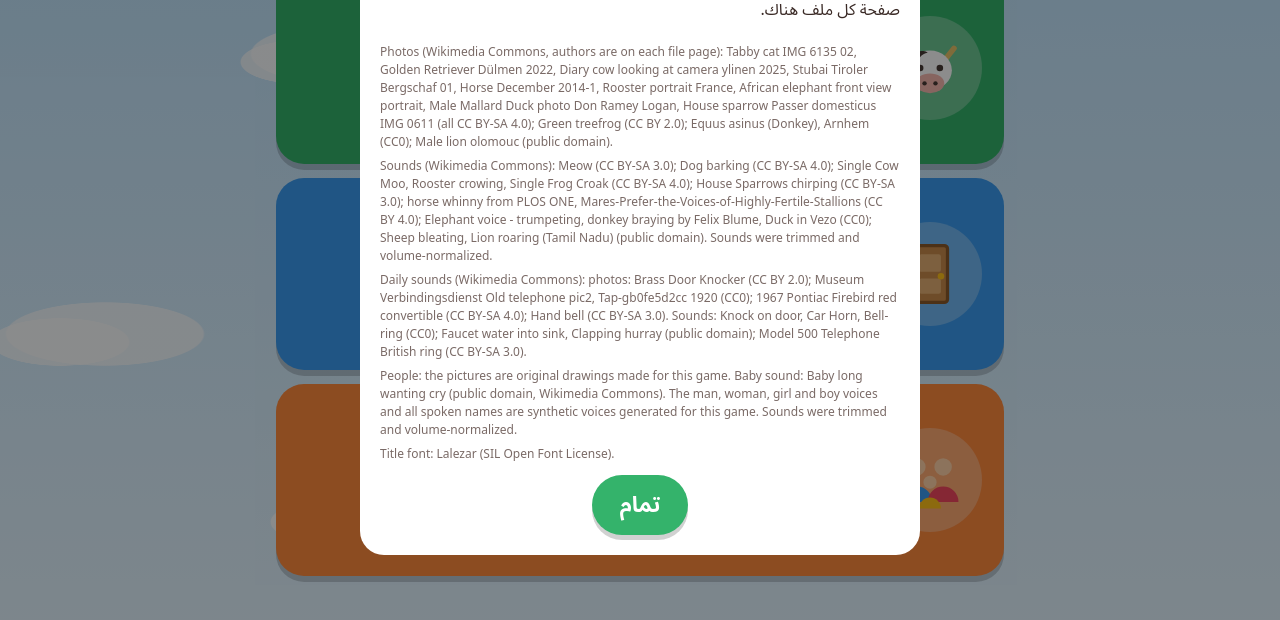
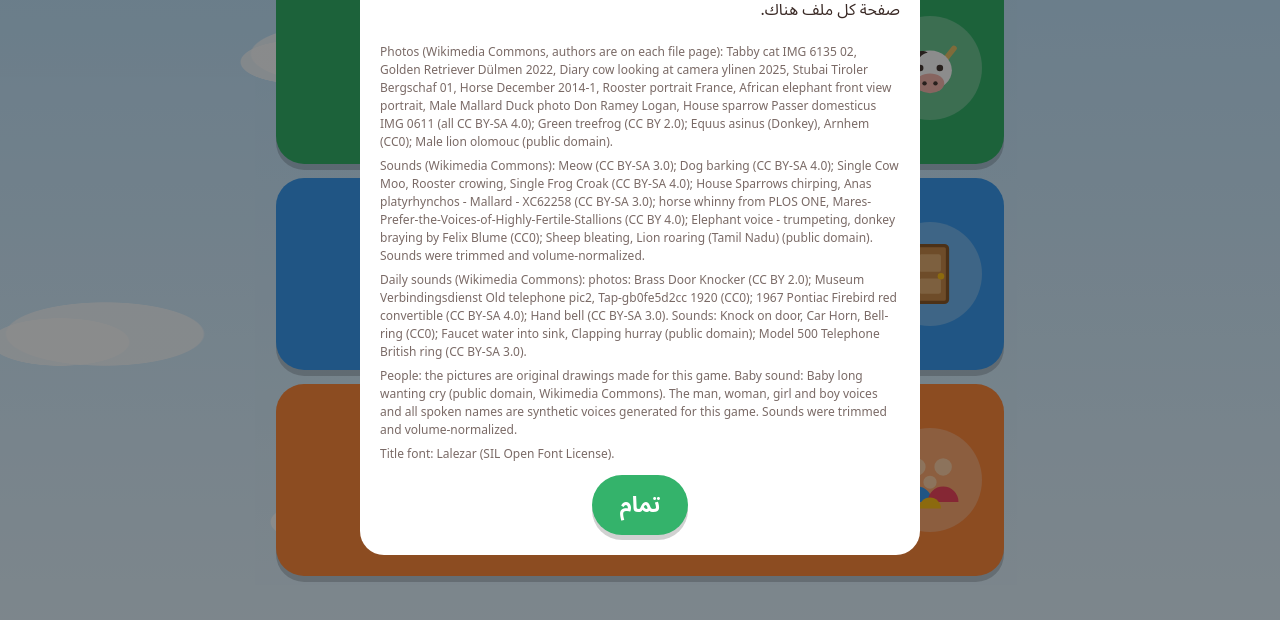
Before and after one commit to malakfarag-eg/who-is-speaking, a plain HTML site: page index.html in a window 1280 px wide. Both pictures are taken after a click on the button "عن اللعبة". Shown: the part 178-798 px from the top of the page. Drawn offline with Linux system fonts and the light colour scheme.

Commit message:
Update sound credits in index.html

```diff
--- a/index.html
+++ b/index.html
@@ -18,7 +18,7 @@
   <p>صور وأصوات الحيوانات من ويكيميديا كومنز. المصورون والمؤلفون مذكورون في صفحة كل ملف هناك.</p>
   <div class="credits" dir="ltr">
     <p>Photos (Wikimedia Commons, authors are on each file page): Tabby cat IMG 6135 02, Golden Retriever Dülmen 2022, Diary cow looking at camera ylinen 2025, Stubai Tiroler Bergschaf 01, Horse December 2014-1, Rooster portrait France, African elephant front view portrait, Male Mallard Duck photo Don Ramey Logan, House sparrow Passer domesticus IMG 0611 (all CC BY-SA 4.0); Green treefrog (CC BY 2.0); Equus asinus (Donkey), Arnhem (CC0); Male lion olomouc (public domain).</p>
-    <p>Sounds (Wikimedia Commons): Meow (CC BY-SA 3.0); Dog barking (CC BY-SA 4.0); Single Cow Moo, Rooster crowing, Single Frog Croak (CC BY-SA 4.0); House Sparrows chirping (CC BY-SA 3.0); horse whinny from PLOS ONE, Mares-Prefer-the-Voices-of-Highly-Fertile-Stallions (CC BY 4.0); Elephant voice - trumpeting, donkey braying by Felix Blume, Duck in Vezo (CC0); Sheep bleating, Lion roaring (Tamil Nadu) (public domain). Sounds were trimmed and volume-normalized.</p>
+    <p>Sounds (Wikimedia Commons): Meow (CC BY-SA 3.0); Dog barking (CC BY-SA 4.0); Single Cow Moo, Rooster crowing, Single Frog Croak (CC BY-SA 4.0); House Sparrows chirping, Anas platyrhynchos - Mallard - XC62258 (CC BY-SA 3.0); horse whinny from PLOS ONE, Mares-Prefer-the-Voices-of-Highly-Fertile-Stallions (CC BY 4.0); Elephant voice - trumpeting, donkey braying by Felix Blume (CC0); Sheep bleating, Lion roaring (Tamil Nadu) (public domain). Sounds were trimmed and volume-normalized.</p>
 
     <p>Daily sounds (Wikimedia Commons): photos: Brass Door Knocker (CC BY 2.0); Museum Verbindingsdienst Old telephone pic2, Tap-gb0fe5d2cc 1920 (CC0); 1967 Pontiac Firebird red convertible (CC BY-SA 4.0); Hand bell (CC BY-SA 3.0). Sounds: Knock on door, Car Horn, Bell-ring (CC0); Faucet water into sink, Clapping hurray (public domain); Model 500 Telephone British ring (CC BY-SA 3.0).</p>
     <p>People: the pictures are original drawings made for this game. Baby sound: Baby long wanting cry (public domain, Wikimedia Commons). The man, woman, girl and boy voices and all spoken names are synthetic voices generated for this game. Sounds were trimmed and volume-normalized.</p>
```
